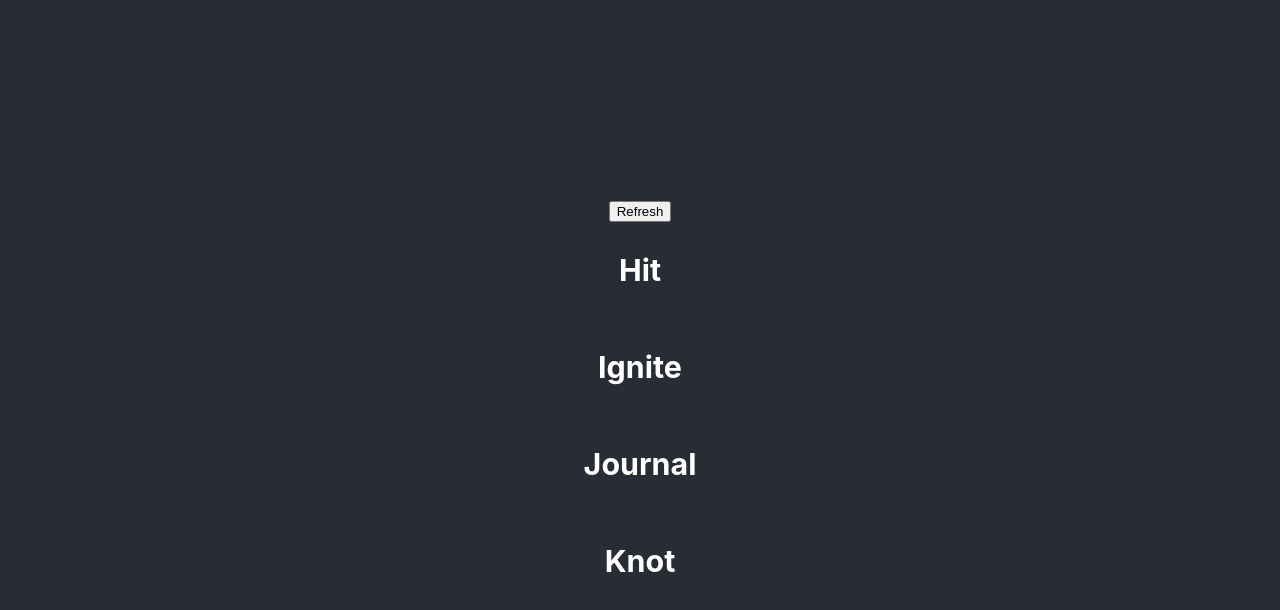
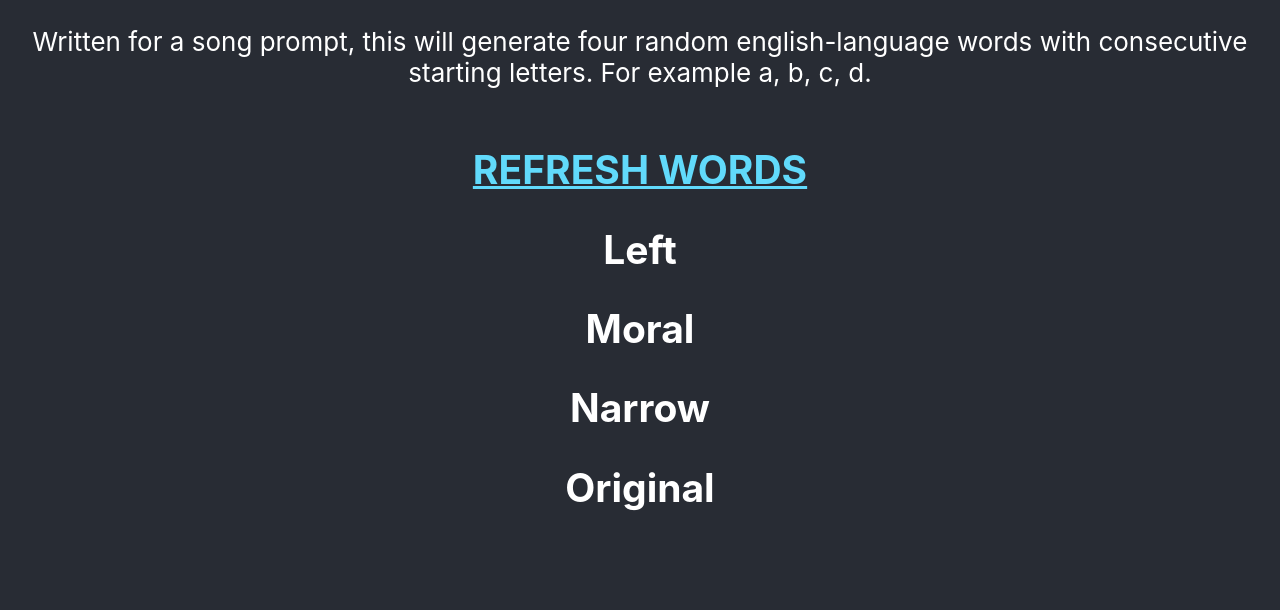
Before and after one commit to firstdivision/random-word-generator, a React (Create React App) app: page / in a window 1280 px wide. Shown: the top 610 px of the page. Built offline with nearby package versions, Linux system fonts and the light colour scheme.

Commit message:
Add deployment script

```diff
--- a/package.json
+++ b/package.json
@@ -1,6 +1,7 @@
 {
   "name": "random-words",
   "version": "0.1.0",
+  "homepage": "https://firstdivision.github.io/random-word-generator",
   "private": true,
   "dependencies": {
     "@testing-library/jest-dom": "^5.16.2",
@@ -13,6 +14,8 @@
     "web-vitals": "^2.1.4"
   },
   "scripts": {
+    "predeploy": "npm run build",
+    "deploy": "gh-pages -d build",
     "start": "react-scripts start",
     "build": "react-scripts build",
     "test": "react-scripts test",
@@ -35,5 +38,8 @@
       "last 1 firefox version",
       "last 1 safari version"
     ]
+  },
+  "devDependencies": {
+    "gh-pages": "^3.2.3"
   }
 }
--- a/src/App.css
+++ b/src/App.css
@@ -1,3 +1,7 @@
+html {
+  background-color: #282c34;
+}
+
 .App {
   text-align: center;
 }
@@ -15,7 +19,7 @@
 
 .App-header {
   background-color: #282c34;
-  min-height: 100vh;
+  min-height: 25vh;
   display: flex;
   flex-direction: column;
   align-items: center;
--- a/src/App.js
+++ b/src/App.js
@@ -1,52 +1,20 @@
 import logo from './logo.svg';
 import './App.css';
 
-import randomWord from './random-word-by-letter'
+
+import RandomWordComponent from './random-word-component'
 
 
-function makeWords()
-{
-
-  var letters =
-  ['a', 'b', 'c', 'd', 'e', 'f', 'g', 'h', 'i', 'j',
-   'k', 'l', 'm', 'n', 'o', 'p', 'q', 'r', 's', 't',
-   'u', 'v', 'w', 'x', 'y', 'z'];
-
-  var startIx = Math.floor(Math.random() * (letters.length - 1 - 3)); //cannot start after 22 since we need the also get the next 3
-  var words = [];
-
-
-  for (let index = 0; index < 4; index++) {
-    let letterIndex = startIx + index;
-    var nextWord = randomWord(letters[letterIndex]);
-    words.push(nextWord);
-  }
-
-  console.log("words is", words);
-  return words.map((w) =>    <h3 key={w}>{w}</h3>  );
-
-}
-
-function refresh(){
-  console.log("refreshing");
-  words = makeWords();
-}
-
-let words;
-
 function App() {
-
-  refresh();
 
   return (
     <div className="App">
       <header className="App-header">
-        <div>
-        <button onClick={refresh}>
-          Refresh
-        </button>
-        </div>
-          { words }
+        <p>
+          Written for a song prompt, this will generate four random english-language words
+          with consecutive starting letters.  For example a, b, c, d.
+        </p>
+        <RandomWordComponent />
       </header>
     </div>
   );
--- /dev/null
+++ b/src/random-word-component/index.js
@@ -0,0 +1,54 @@
+import React from "react";
+import randomWord from '../random-word-by-letter'
+
+export default class RandomWordComponent extends React.Component {
+
+    constructor(props)
+    {
+        super(props);
+
+        this.state = {
+            words: ''
+        }
+    }
+
+    componentDidMount()
+    {
+        this.makeWords();
+    }
+
+    makeWords = () => {
+
+        var letters =
+            ['a', 'b', 'c', 'd', 'e', 'f', 'g', 'h', 'i', 'j',
+                'k', 'l', 'm', 'n', 'o', 'p', 'q', 'r', 's', 't',
+                'u', 'v', 'w', 'x', 'y', 'z'];
+
+        var startIx = Math.floor(Math.random() * (letters.length - 1 - 3)); //cannot start after 22 since we need the also get the next 3
+        var words = [];
+
+
+        for (let index = 0; index < 4; index++) {
+            let letterIndex = startIx + index;
+            var nextWord = randomWord(letters[letterIndex]);
+            words.push(nextWord);
+        }
+
+        console.log("words is", words);
+
+        this.setState({
+            words: words.map((w) => <h2 key={w}>{w}</h2>)
+        });
+
+    }
+
+    render() {
+
+        return (
+            <div>
+                <h2><a href="#" class="App-link" onClick={this.makeWords}>REFRESH WORDS</a></h2>
+                { this.state.words }
+            </div>
+        );
+    }
+}
```
Also changed, not shown: 1 other file (tests, documents, lock files or other folders).
